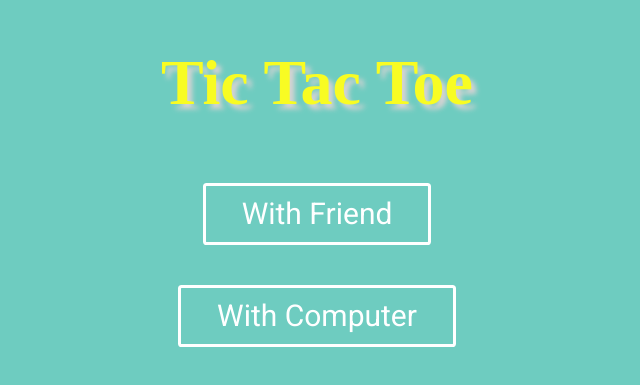
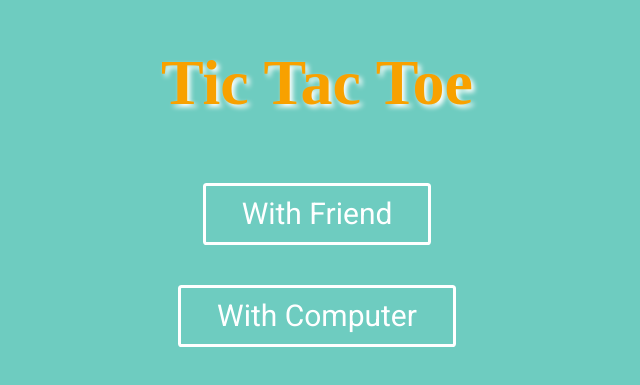
Before and after one commit to cocoxiang123/Tic_tac_toe-with-js, a plain HTML site: page index.html in a window 1280 px wide. Shown: the part 135-520 px from the top of the page, without its empty margins (323-963 px from the left). Drawn offline with nearby package versions, Linux system fonts and the light colour scheme.

Commit message:
minor change of style

```diff
--- a/index.css
+++ b/index.css
@@ -24,8 +24,8 @@ body{
 }
 .main h1{
     font-size: 64px;
-    color:rgb(248, 252, 35);
-    text-shadow: 5px 5px 5px rgb(214, 211, 211);
+    color:rgb(248, 161, 0);
+    text-shadow: 3px 3px 5px #fff;
 }
 .main h1:hover{
     cursor: default;
--- a/index.html
+++ b/index.html
@@ -11,7 +11,7 @@
 
 <body class="main">
 
-    <h1 class='animate__animated animate__rubberBand animate__delay-1s'>Tic Tac Toe</h1>
+    <h1 class='animate__animated animate__rubberBand'>Tic Tac Toe</h1>
     <a class="main-link" href="index-friend.html">With Friend</a>
     <a class="main-link" href="index-computer.html">With Computer</a>
 
```
